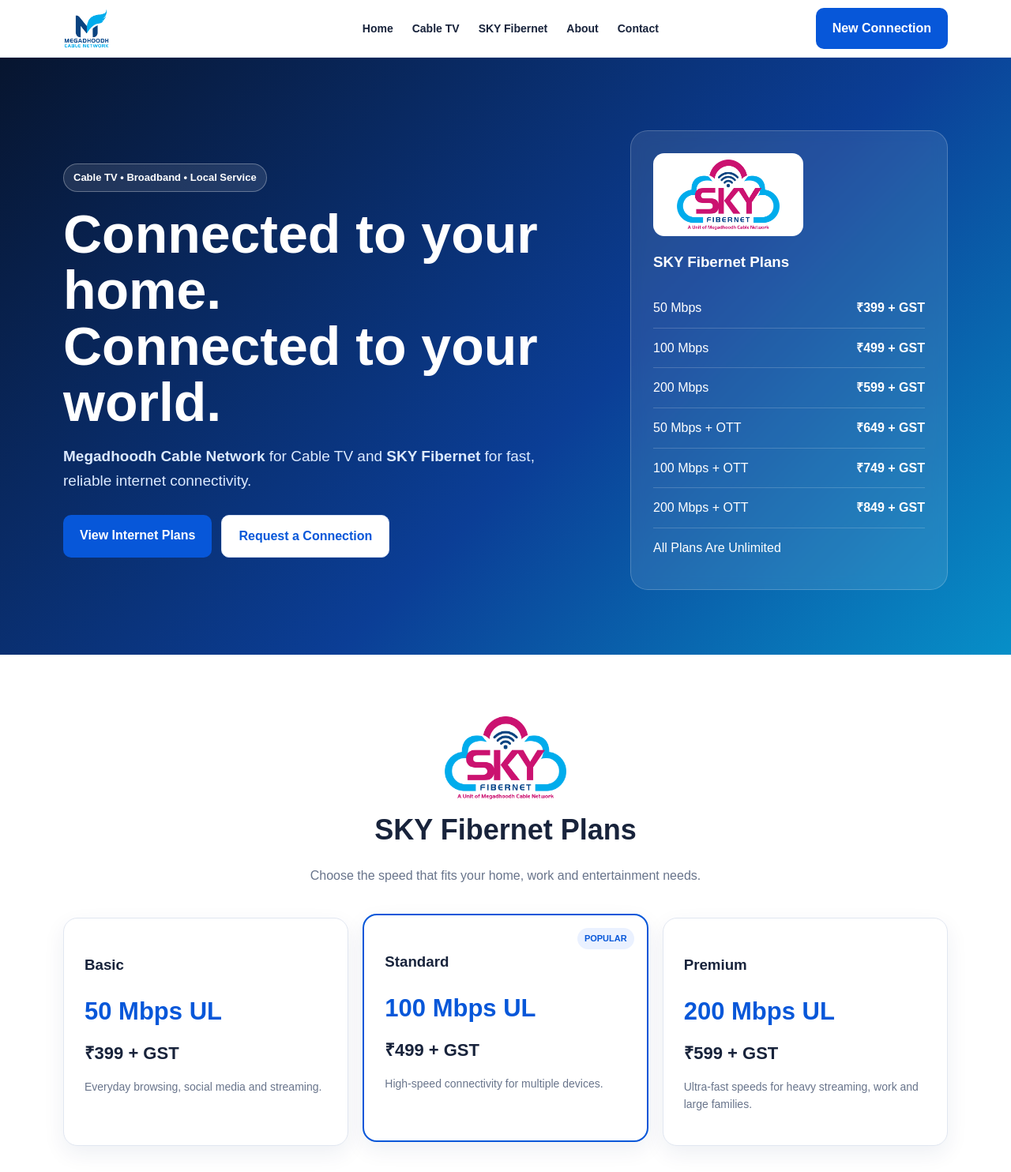
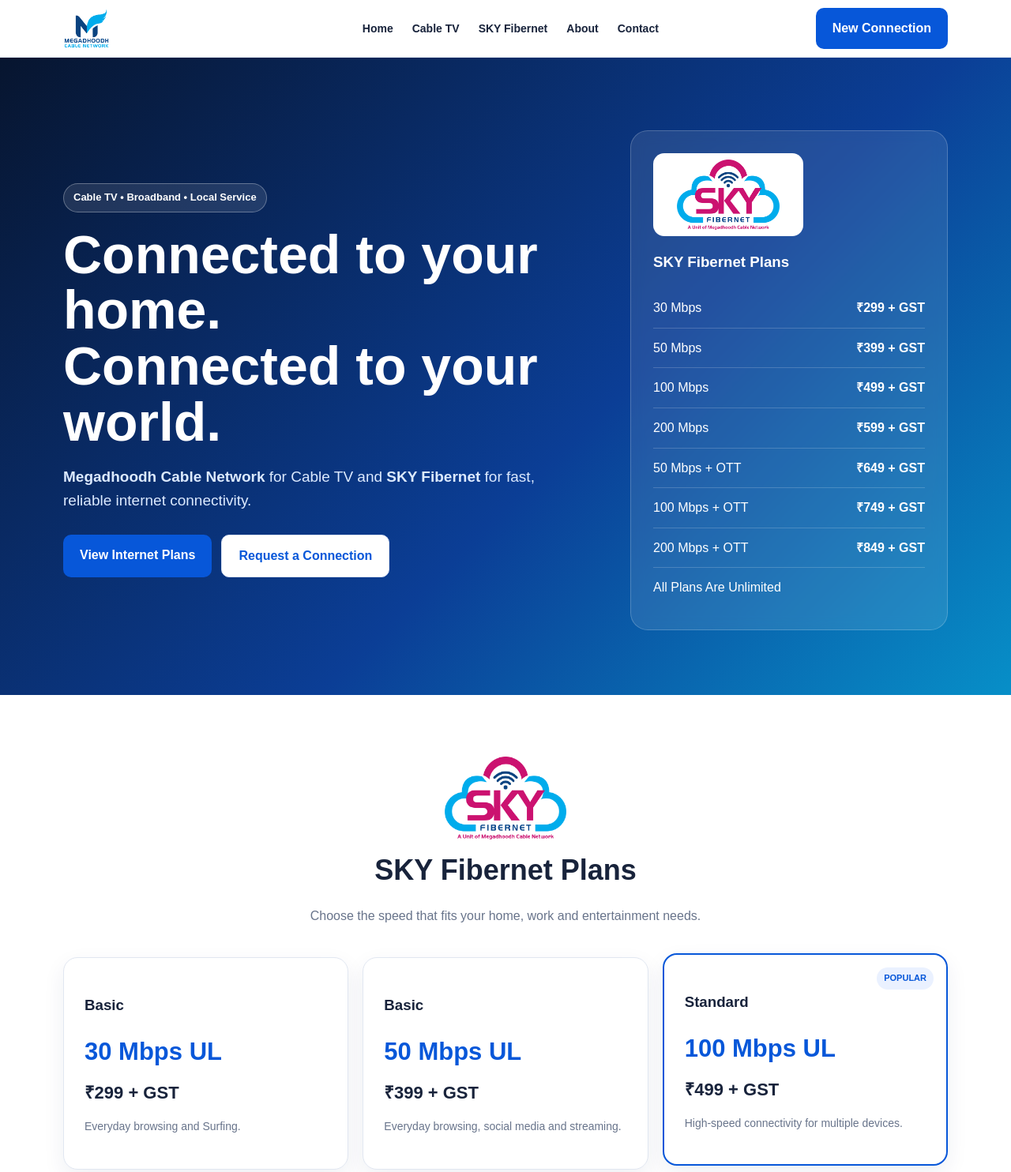
Before and after one commit to rgokulraj1-cmyk/megadhoodh-website, a plain HTML site: page index.html in a window 1280 px wide. Shown: the top 1484 px of the page at 79% size. Drawn offline with Linux system fonts and the light colour scheme.

Commit message:
Add new SKY Fibernet plans to index.html

```diff
--- a/index.html
+++ b/index.html
@@ -46,6 +46,7 @@ footer{background:#040c1c;color:#aebbd2;padding:28px 0;text-align:center;font-si
 <div class="hero-actions"><a class="btn" href="#plans">View Internet Plans</a><a class="btn alt" href="#contact">Request a Connection</a></div>
 </div>
 <div class="hero-card"><img class="hero-logo" src="skylogo.png" alt="SKY Fibernet"><h3>SKY Fibernet Plans</h3>
+<div><span>30 Mbps</span><strong>₹299 + GST</strong></div>
 <div><span>50 Mbps</span><strong>₹399 + GST</strong></div>
 <div><span>100 Mbps</span><strong>₹499 + GST</strong></div>
 <div><span>200 Mbps</span><strong>₹599 + GST</strong></div>
@@ -59,6 +60,7 @@ footer{background:#040c1c;color:#aebbd2;padding:28px 0;text-align:center;font-si
 <section id="plans"><div class="container">
 <div class="section-head"><img src="skylogo.png" alt="SKY Fibernet" style="width:190px;height:105px;object-fit:contain;margin:0 auto 10px;display:block"><h2>SKY Fibernet Plans</h2><p>Choose the speed that fits your home, work and entertainment needs.</p></div>
 <div class="grid g3">
+<div class="plan"><h3>Basic</h3><div class="speed">30 Mbps UL</div><div class="price">₹299 + GST</div><p class="muted">Everyday browsing and Surfing.</p></div>
 <div class="plan"><h3>Basic</h3><div class="speed">50 Mbps UL</div><div class="price">₹399 + GST</div><p class="muted">Everyday browsing, social media and streaming.</p></div>
 <div class="plan featured"><span class="tag">POPULAR</span><h3>Standard</h3><div class="speed">100 Mbps UL</div><div class="price">₹499 + GST</div><p class="muted">High-speed connectivity for multiple devices.</p></div>
 <div class="plan"><h3>Premium</h3><div class="speed">200 Mbps UL</div><div class="price">₹599 + GST</div><p class="muted">Ultra-fast speeds for heavy streaming, work and large families.</p></div>
```
